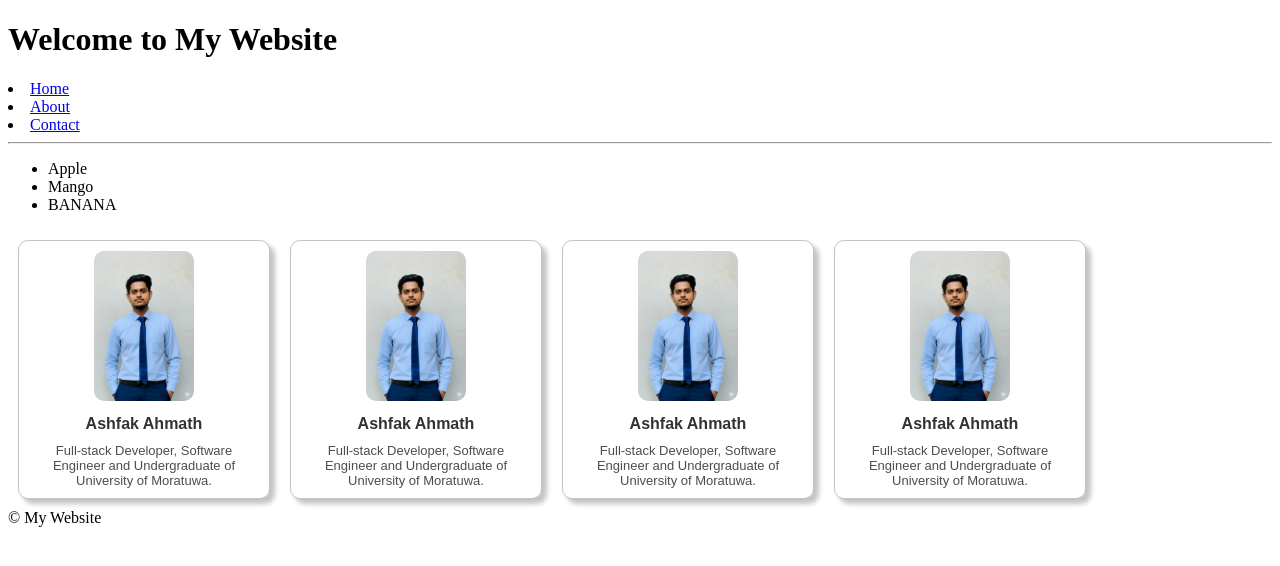
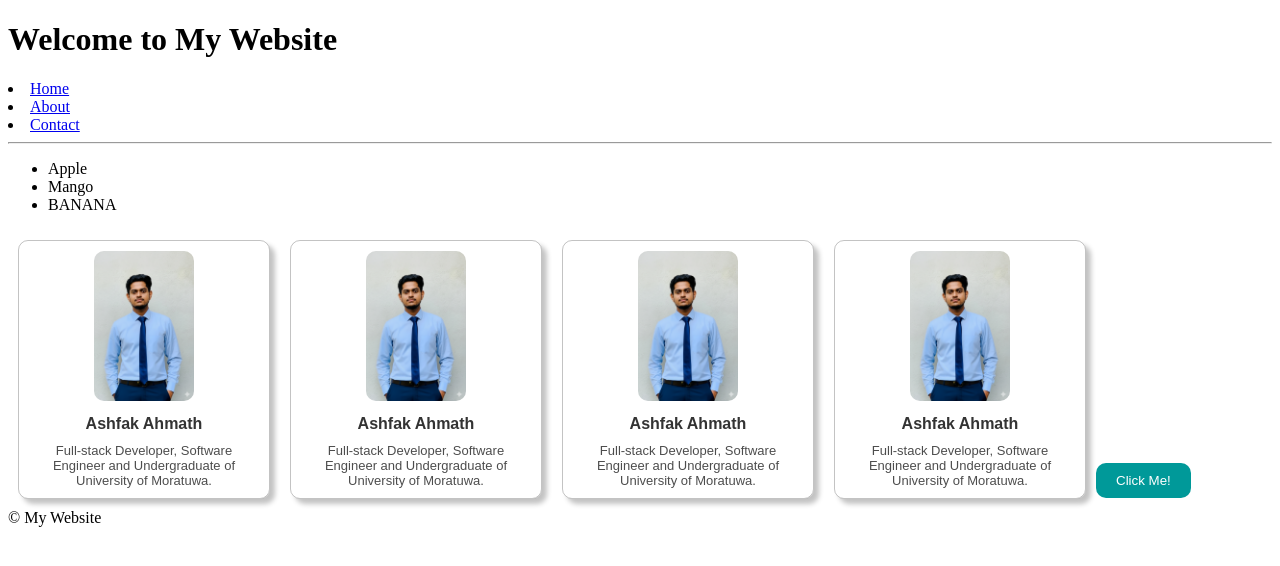
Before and after one commit to AshfakAhmath/react-learning, a React (Vite) app in the folder react-learning/: page / in a window 1280 px wide. Shown: the top 566 px of the page. Built offline with nearby package versions, Linux system fonts and the light colour scheme.

Commit message:
Add Button component and styles, integrate into App componentv - module css method

```diff
--- a/react-learning/src/App.jsx
+++ b/react-learning/src/App.jsx
@@ -1,3 +1,4 @@
+import Button from "./Button/Button";
 import Card from "./Card";
 import Food from "./Food";
 import Footer from "./Footer";
@@ -12,6 +13,7 @@ function App() {
       <Card />
       <Card />
       <Card />
+      <Button />
       <Footer />
     </>
   );
--- /dev/null
+++ b/react-learning/src/Button/Button.jsx
@@ -0,0 +1,7 @@
+import style from "./Button.module.css";
+
+function Button() {
+  return <button className={style.button}>Click Me!</button>;
+}
+
+export default Button;
--- /dev/null
+++ b/react-learning/src/Button/Button.module.css
@@ -0,0 +1,15 @@
+
+.button{
+  padding: 10px 20px;
+  background-color: hsl(180, 100%, 30%);
+  border: none;
+  border-radius: 10px;
+  color: white;
+  cursor: pointer;
+}
+.button:hover{
+  background-color: hsl(180, 100%, 40%);
+}
+.button:active{
+  background-color: hsl(180, 100%, 60%);
+}
```
